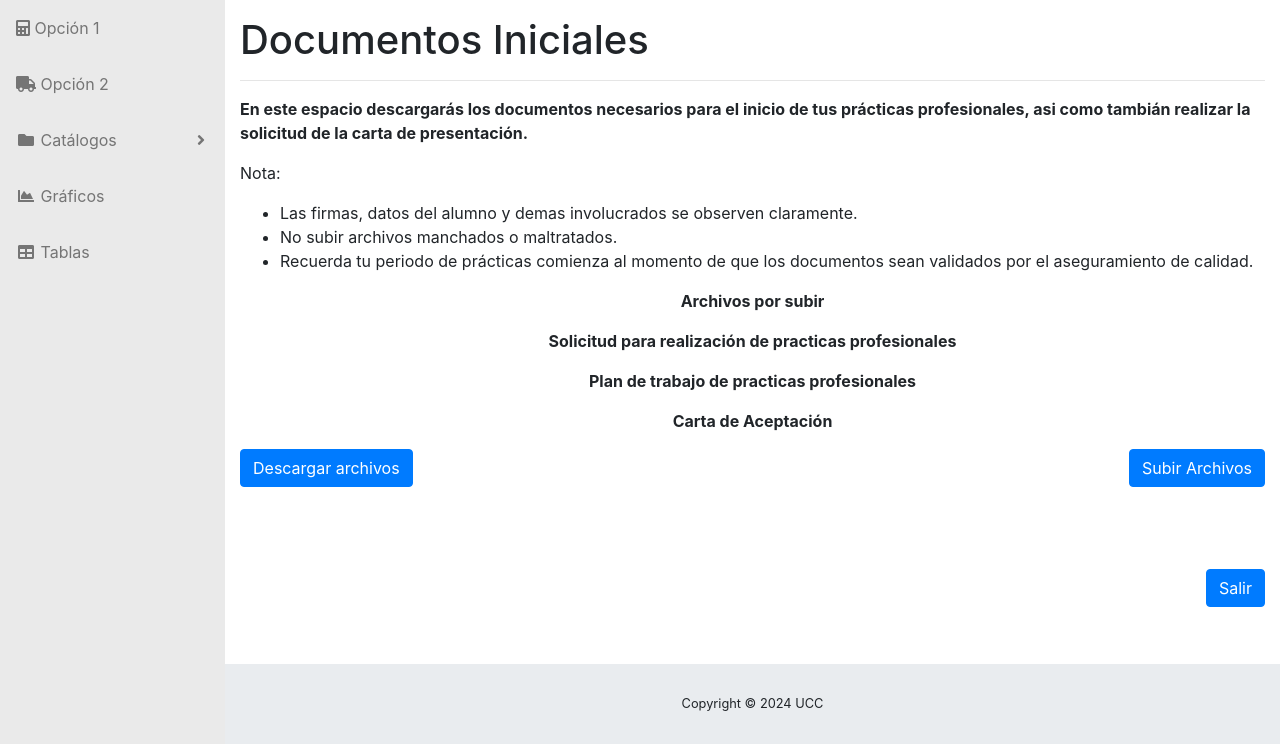
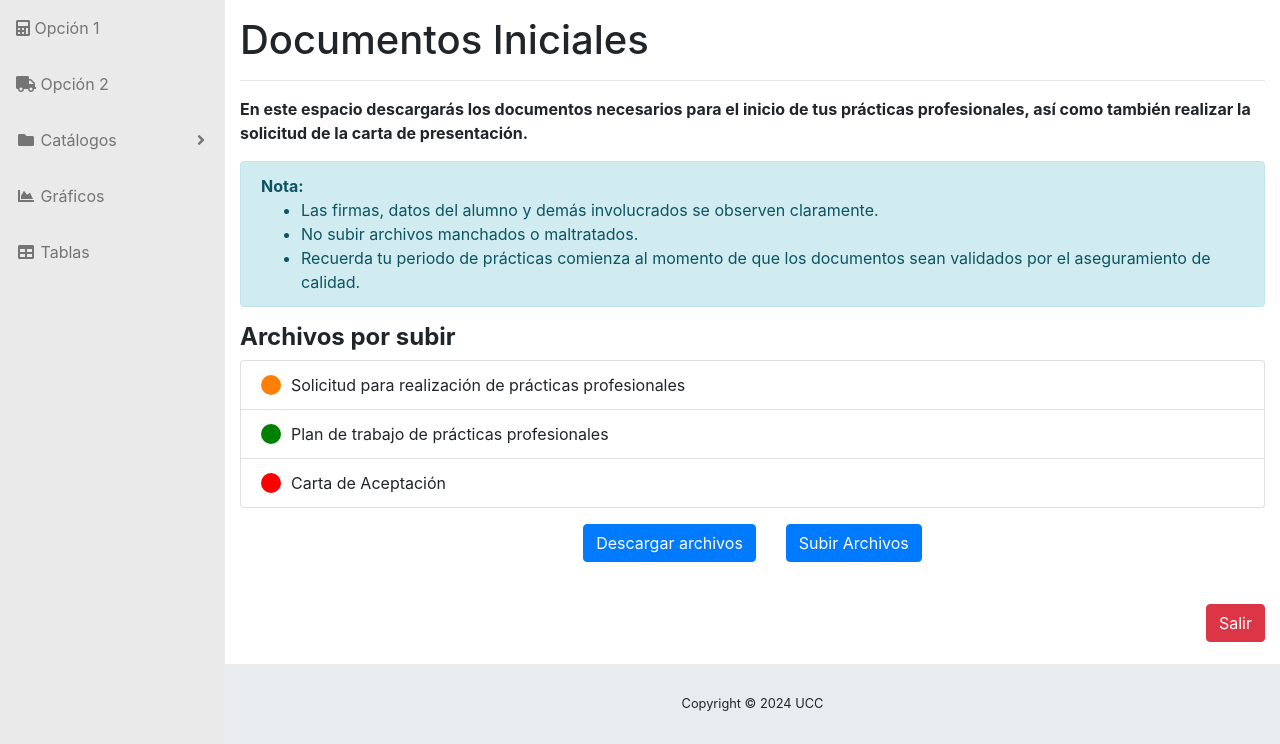
Before and after one commit to Desarrollo-de-aplicaciones-web-2024/proyecto-integrador-team-1, a PHP site: page /servicio/inicial/documentos-iniciales.php in a window 1280 px wide. Shown: the part 56-800 px from the top of the page. Run offline with PHP 8.4, Linux system fonts and the light colour scheme.

Commit message:
Se modifico el texto de notas y se agregaron simbolos de indicacion del estado de validacion de documentos iniciales que son los circulos (naranja:pendiente, verde:aprobado, rojo:rechazado)

```diff
--- a/app/servicio/inicial/documentos-iniciales.php
+++ b/app/servicio/inicial/documentos-iniciales.php
@@ -1,25 +1,51 @@
 <?php
 require_once '../../../config/global.php';
 
-
-define('RUTA_INCLUDE', '../../../'); //ajustar a necesidad
+define('RUTA_INCLUDE', '../../../'); // ajustar a necesidad
 ?>
 <!DOCTYPE html>
 <html lang="es">
 
 <head>
-
     <meta charset="utf-8">
     <meta http-equiv="X-UA-Compatible" content="IE=edge">
     <meta name="viewport" content="width=device-width, initial-scale=1, shrink-to-fit=no">
     <meta name="description" content="">
     <meta name="author" content="">
-    <link rel="stylesheet" href="estilos.css">
+    <link rel="stylesheet" href="estilos.css" >
 
     <title><?php echo "Documentos Iniciales" ?></title>
 
+    <?php getTopIncludes(RUTA_INCLUDE) ?>
 
-    <?php getTopIncludes(RUTA_INCLUDE ) ?>
+    <style>
+        .circle-pendiente{
+            width: 20px;
+            height: 20px;
+            border-radius: 50%;
+            background-color: 	#FF8000;
+            display: inline-block;
+            margin-right: 10px;
+        }
+
+        .circle-aprobado{
+            width: 20px;
+            height: 20px;
+            border-radius: 50%;
+            background-color: #008000;
+            display: inline-block;
+            margin-right: 10px;
+        }
+
+        .circle-rechazado{
+            width: 20px;
+            height: 20px;
+            border-radius: 50%;
+            background-color: #FF0000;
+            display: inline-block;
+            margin-right: 10px;
+        }
+    </style>
 </head>
 
 <body id="page-top">
@@ -28,7 +54,7 @@ define('RUTA_INCLUDE', '../../../'); //ajustar a necesidad
 
 <div id="wrapper">
 
-    <?php getSidebar() ?>
+    <?php getSidebar();?>
 
     <div id="content-wrapper">
 
@@ -38,38 +64,47 @@ define('RUTA_INCLUDE', '../../../'); //ajustar a necesidad
             <h1>Documentos Iniciales</h1>
             <hr>
             <p><b>En este espacio descargarás los documentos necesarios para el inicio de tus prácticas
-                    profesionales, asi como tambián realizar la solicitud de la carta de presentación.</p></b>
-            <p>Nota:<br>
-                <ul>
-                <li type="disc">Las firmas, datos del alumno y demas involucrados se observen claramente.<br></li>
-                <li type="disc">No subir archivos manchados o maltratados.<br></li>
-                <li type="disc">Recuerda tu periodo de prácticas comienza al momento de que los documentos sean validados por el aseguramiento de calidad.</p></li>
-            </ul>
-            <b><p class="col text-center">Archivos por subir</p></b>
-
-            <b><p class="col text-center">Solicitud para realización de practicas profesionales</p></b>
-            <b><p class="col text-center">Plan de trabajo de practicas profesionales</p></b>
-            <b><p class="col text-center">Carta de Aceptación</p></b>
-            <div class="row my-3">
-                <div class="col text-left">
-                    <button type="button" class="btn btn-primary"> Descargar archivos</button>
+                    profesionales, así como también realizar la solicitud de la carta de presentación.</p></b>
+            <div class="alert alert-info" role="alert">
+                <strong>Nota:</strong>
+                <ul class="mb-0">
+                    <li>Las firmas, datos del alumno y demás involucrados se observen claramente.</li>
+                    <li>No subir archivos manchados o maltratados.</li>
+                    <li>Recuerda tu periodo de prácticas comienza al momento de que los documentos sean validados por el aseguramiento de calidad.</li>
+                </ul>
+            </div>
+            <b><h4>Archivos por subir</b><br></h4>
+            <div class="list-group">
+                <div class="list-group-item d-flex align-items-center">
+                    <div class="circle-pendiente"></div>
+                    <p class="mb-0">Solicitud para realización de prácticas profesionales</p>
                 </div>
-
-                <div class="col text-right">
-                    <button type="button" class="btn btn-primary" > Subir Archivos</button>
+                <div class="list-group-item d-flex align-items-center">
+                    <div class="circle-aprobado"></div>
+                    <p class="mb-0">Plan de trabajo de prácticas profesionales</p>
+                </div>
+                <div class="list-group-item d-flex align-items-center">
+                    <div class="circle-rechazado"></div>
+                    <p class="mb-0">Carta de Aceptación</p>
+                </div>
+            </div>
+            <div class="row my-3 justify-content-center">
+                <div class="col-auto">
+                    <button type="button" class="btn btn-primary">Descargar archivos</button>
+                </div>
+                <div class="col-auto">
+                    <button type="button" class="btn btn-primary">Subir Archivos</button>
                 </div>
             </div>
 
-            <div class="d-flex flex-column" style="height: 15vh;">
+            <div class="d-flex flex-column" style="height: 10vh;">
                 <div class="flex-grow-1"></div>
                 <div class="row my-3">
                     <div class="col text-right">
-                        <button type="button" class="btn btn-primary">Salir</button>
+                        <button type="button" class="btn btn-danger">Salir</button>
                     </div>
                 </div>
             </div>
-
-
 
         </div>
         <!-- /.container-fluid -->
@@ -82,9 +117,6 @@ define('RUTA_INCLUDE', '../../../'); //ajustar a necesidad
 </div>
 <!-- /#wrapper -->
 
-
-
-
 <!-- Scroll to Top Button-->
 <a class="scroll-to-top rounded" href="#page-top">
     <i class="fas fa-angle-up"></i>
@@ -92,7 +124,7 @@ define('RUTA_INCLUDE', '../../../'); //ajustar a necesidad
 
 <?php getModalLogout() ?>
 
-<?php getBottomIncudes( RUTA_INCLUDE ) ?>
+<?php getBottomIncudes(RUTA_INCLUDE) ?>
 </body>
 
 </html>
```
